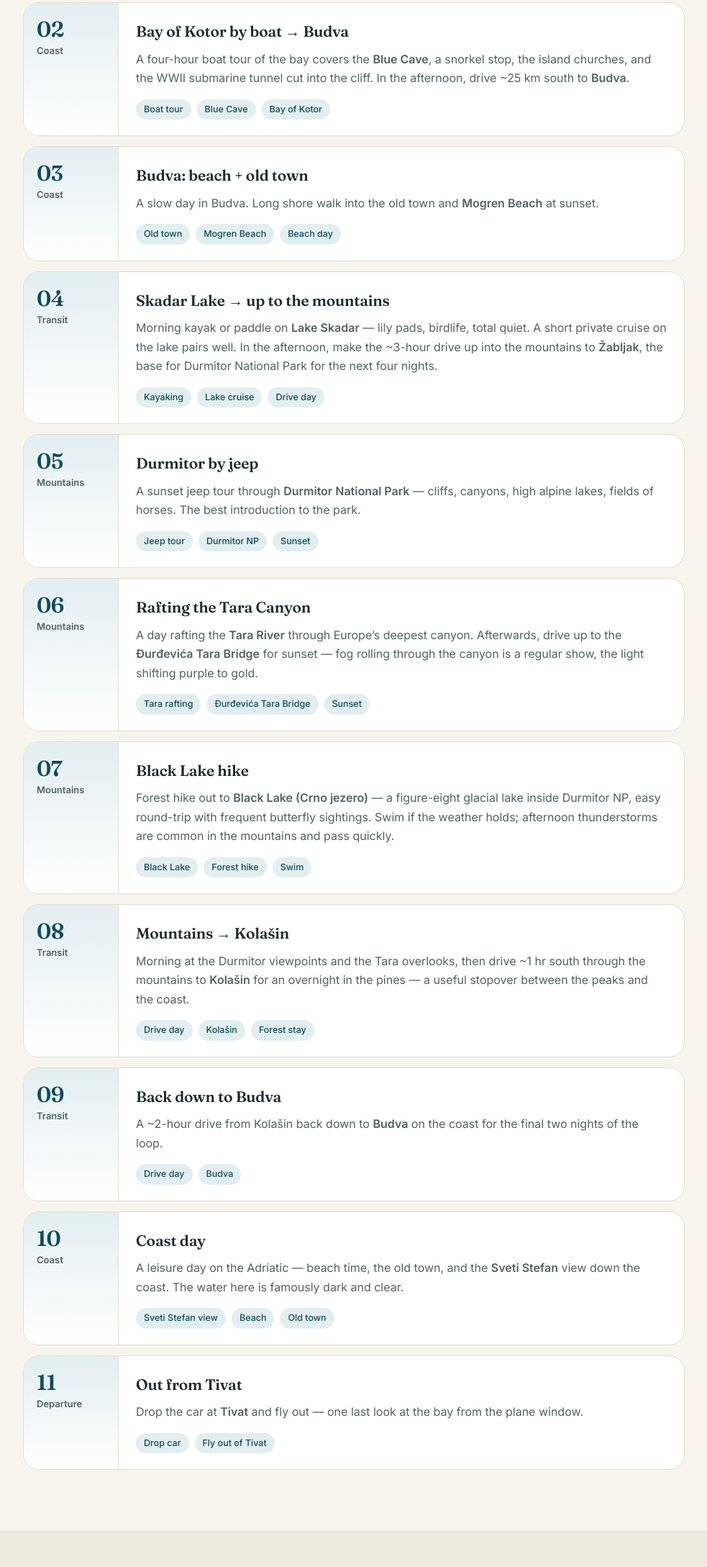
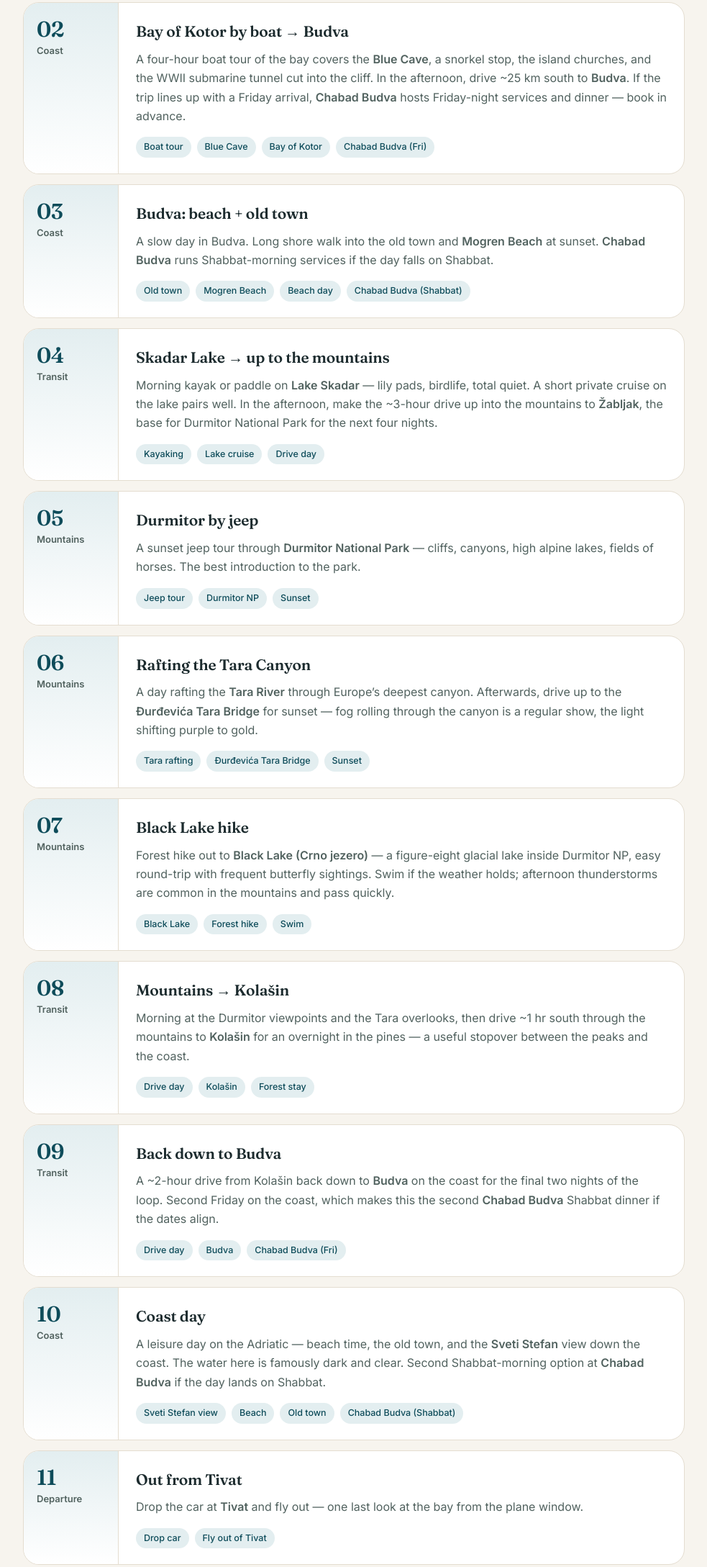
Before and after one commit to allisonecalt-sudo/montenegro-2024, a website built with Vite: page index.html in a window 1280 px wide. Shown: the part 1329-3506 px from the top of the page at 72% size, without its empty margins (148-1131 px from the left). Built offline with nearby package versions, Linux system fonts and the light colour scheme.

Commit message:
Add Chabad Budva back as kosher/Shabbat logistics
Reintroduce Chabad Budva on every face it appears in the loop —
both Friday-night arrivals (Days 2 and 9), both Shabbat-morning days
(Days 3 and 10), both Budva lodging notes, and the Good-to-know card.
Phrased as conditional facts ("if the day lands on Shabbat") rather
than recap anecdotes, so the kosher/Shabbat anchor info reaches any
Jewish traveler using the itinerary without re-personalizing the page.

Co-Authored-By: Claude Opus 4.7 (1M context) <noreply@anthropic.com>

```diff
--- a/index.html
+++ b/index.html
@@ -105,9 +105,11 @@
               <p>
                 A four-hour boat tour of the bay covers the <strong>Blue Cave</strong>, a
                 snorkel stop, the island churches, and the WWII submarine tunnel cut into the
-                cliff. In the afternoon, drive ~25 km south to <strong>Budva</strong>.
+                cliff. In the afternoon, drive ~25 km south to <strong>Budva</strong>. If the
+                trip lines up with a Friday arrival, <strong>Chabad Budva</strong> hosts
+                Friday-night services and dinner &mdash; book in advance.
               </p>
-              <ul class="day__tags"><li>Boat tour</li><li>Blue Cave</li><li>Bay of Kotor</li></ul>
+              <ul class="day__tags"><li>Boat tour</li><li>Blue Cave</li><li>Bay of Kotor</li><li>Chabad Budva (Fri)</li></ul>
             </div>
           </article>
 
@@ -121,9 +123,10 @@
               <h3 class="day__place">Budva: beach + old town</h3>
               <p>
                 A slow day in Budva. Long shore walk into the old town and
-                <strong>Mogren Beach</strong> at sunset.
+                <strong>Mogren Beach</strong> at sunset. <strong>Chabad Budva</strong> runs
+                Shabbat-morning services if the day falls on Shabbat.
               </p>
-              <ul class="day__tags"><li>Old town</li><li>Mogren Beach</li><li>Beach day</li></ul>
+              <ul class="day__tags"><li>Old town</li><li>Mogren Beach</li><li>Beach day</li><li>Chabad Budva (Shabbat)</li></ul>
             </div>
           </article>
 
@@ -226,9 +229,11 @@
               <h3 class="day__place">Back down to Budva</h3>
               <p>
                 A ~2-hour drive from Kolašin back down to <strong>Budva</strong> on the
-                coast for the final two nights of the loop.
+                coast for the final two nights of the loop. Second Friday on the coast,
+                which makes this the second <strong>Chabad Budva</strong> Shabbat dinner if
+                the dates align.
               </p>
-              <ul class="day__tags"><li>Drive day</li><li>Budva</li></ul>
+              <ul class="day__tags"><li>Drive day</li><li>Budva</li><li>Chabad Budva (Fri)</li></ul>
             </div>
           </article>
 
@@ -243,9 +248,10 @@
               <p>
                 A leisure day on the Adriatic &mdash; beach time, the old town, and the
                 <strong>Sveti Stefan</strong> view down the coast. The water here is famously
-                dark and clear.
+                dark and clear. Second Shabbat-morning option at <strong>Chabad Budva</strong>
+                if the day lands on Shabbat.
               </p>
-              <ul class="day__tags"><li>Sveti Stefan view</li><li>Beach</li><li>Old town</li></ul>
+              <ul class="day__tags"><li>Sveti Stefan view</li><li>Beach</li><li>Old town</li><li>Chabad Budva (Shabbat)</li></ul>
             </div>
           </article>
 
@@ -283,7 +289,7 @@
             <div class="stay__nights">2 nights</div>
             <h3 class="stay__name">Apartments Mitende</h3>
             <p class="stay__loc">Budva</p>
-            <p class="stay__note">Quiet, walkable to the old town and the beach.</p>
+            <p class="stay__note">Quiet, walkable to the old town, the beach, and <strong>Chabad Budva</strong> (Shabbat anchor).</p>
           </div>
           <div class="stay stay--fav">
             <div class="stay__nights">4 nights</div>
@@ -301,7 +307,7 @@
             <div class="stay__nights">2 nights</div>
             <h3 class="stay__name">Apartment Petrovic Mediteran</h3>
             <p class="stay__loc">Budva</p>
-            <p class="stay__note">Coast finale, easy reach back to Tivat for the flight home.</p>
+            <p class="stay__note">Coast finale. Walkable to <strong>Chabad Budva</strong> for the second Shabbat; easy reach back to Tivat for departure.</p>
           </div>
         </div>
       </section>
@@ -335,6 +341,7 @@
               <li>Shops can close for multi-day holidays &mdash; stock the apartment early.</li>
               <li>July is hot on the coast; the mountains are the cool escape.</li>
               <li>Cash is useful in the mountains; cards are fine on the coast.</li>
+              <li><strong>Chabad Budva</strong> is the kosher / Shabbat anchor for the coast &mdash; Friday-night dinner and Shabbat-morning services both weekends if the trip straddles them. Book ahead.</li>
             </ul>
           </div>
         </div>
```
